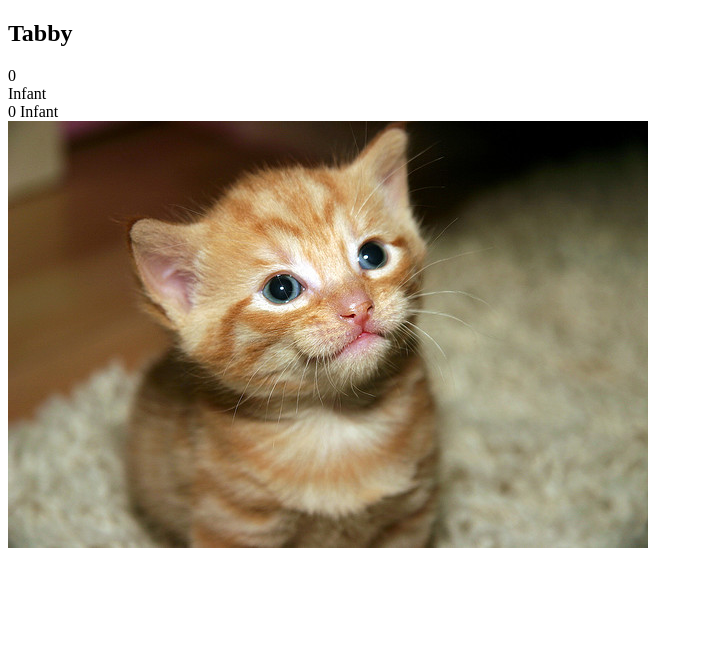
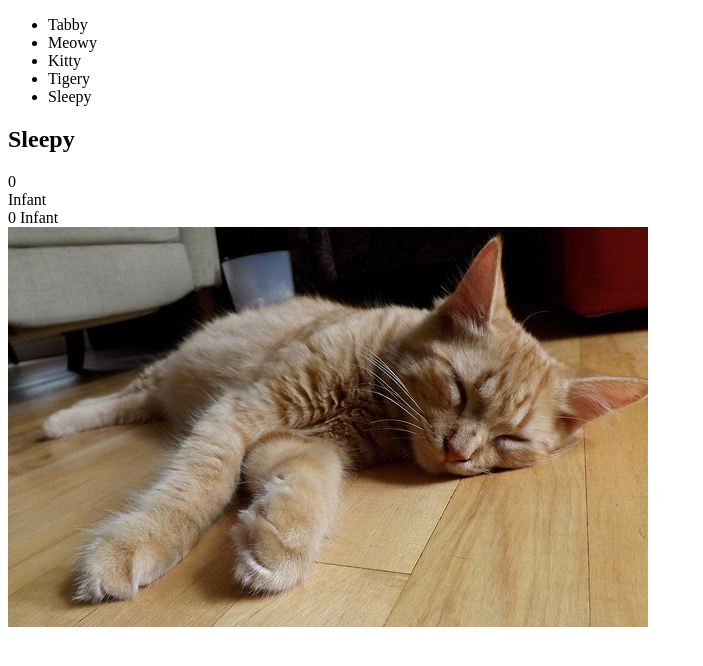
Before and after one commit to thanh-ly/ud989-cat-clicker-ko-starter-master, a plain HTML site: page index.html in a window 1280 px wide. Shown: the whole page, without its empty margins (0-703 px from the left). Drawn offline with Linux system fonts and the light colour scheme.

Commit message:
added catSelector, where currentCat changes when a cat on the catList is selected

```diff
--- a/index.html
+++ b/index.html
@@ -5,7 +5,10 @@
     <title>Cat Clicker</title>
 </head>
 <body>
-    <ul id="cat-list"></ul>
+    <ul id="cat-list" data-bind="foreach: catList">
+        <li data-bind="text: name, click: $parent.catSelector($index)"></li>
+    </ul>
+
     <div id="cat" data-bind="with: currentCat">
 
         <h2  data-bind="text: name" id="cat-name"></h2>
@@ -18,7 +21,6 @@
         <div data-bind="text: $parent.nameAndLevels"></div>
         <img data-bind="click: $parent.incrementCounter, attr: {src: imgSrc}" id="cat-img" src="" alt="cute cat">
 
-
     </div>
     <script src="js/lib/knockout-3.2.0.js"></script>
     <script src="js/app.js"></script>
--- a/js/app.js
+++ b/js/app.js
@@ -62,10 +62,15 @@ var ViewModel = function() {
 	});
 	//then we set the curentCat to the first cat in the catList
 	this.currentCat = ko.observable( this.catList()[0] );
+	//cat selector
+	this.catSelector = function (i) {
+		console.log('hi');
+		self.currentCat(self.catList()[i()])
+	};
 	//uses var self
 	this.incrementCounter = function () {
 		self.currentCat().clickCount(self.currentCat().clickCount() + 1);
-	}
+	};
 	// this.incrementCounter = function () {
 	// 	this.clickCount(this.clickCount() + 1);
 	// }
```
